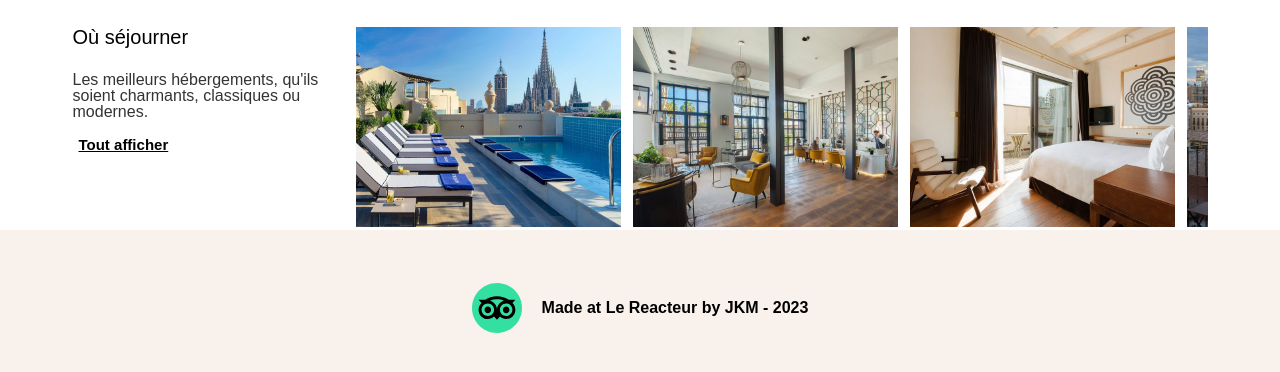
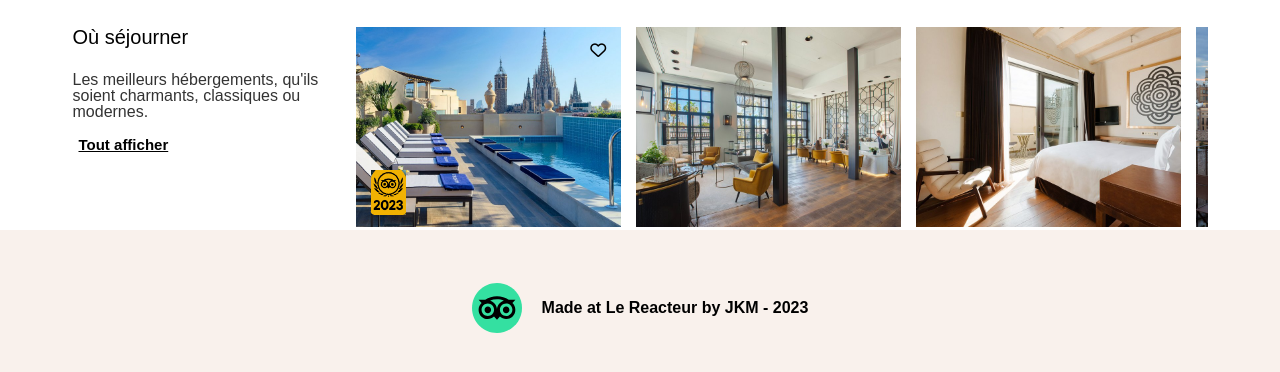
Before and after one commit to JohanneKM/trip-advisor, a plain HTML site: page index.html in a window 1280 px wide. Shown: the part 1548-1920 px from the top of the page. Drawn offline with Linux system fonts and the light colour scheme; a web font is replaced by a local one.

Commit message:
with-2-carrousels

```diff
--- a/assets/css/style.css
+++ b/assets/css/style.css
@@ -307,16 +307,19 @@ button {
 .sejourner div:last-child {
   display: flex;
 
-  gap: 12px;
+  gap: 15px;
 }
 
 .nav1 {
   position: relative;
 }
 
-.nav1 img:last-child {
+.nav1 img:nth-child(2) {
   height: 45px;
   width: 35px;
+  position: absolute;
+  bottom: 15px;
+  left: 15px;
 }
 
 footer img {
@@ -326,3 +329,9 @@ footer img {
 footer p {
   font-weight: bold;
 }
+
+.nav1 i {
+  position: absolute;
+  top: 15px;
+  right: 15px;
+}
--- a/index.html
+++ b/index.html
@@ -147,24 +147,27 @@
         <div class="second-div">
             <nav class="nav1">
                 <img src="./assets/img/h10-madison.jpg" />
+                <img src="./assets/img/2023-yellow.png" alt="2023-yellow" />
+                <i class="fa-regular fa-heart"></i>
+
 
 
             </nav>
-            <nav class="nav1">
+            <nav class="nav2">
                 <img src="./assets/img/hotel-the-serras.jpg" />
 
             </nav>
-            <nav class="nav1">
+            <nav class="nav3">
                 <img src="./assets/img/sonder-do-placa-reial.jpg" />
 
             </nav>
-            <nav class="nav1">
+            <nav class="nav4">
                 <img src="./assets/img/casa-camper-bcnbar-terrace.jpg" />
             </nav>
-            <nav class="nav1">
+            <nav class="nav5">
                 <img src="./assets/img/brummell.jpg" />
             </nav>
-            <nav class="nav1">
+            <nav class="nav6">
                 <img src="./assets/img/catalonia-magdalenes.jpg" />
             </nav>
         </div>
```
